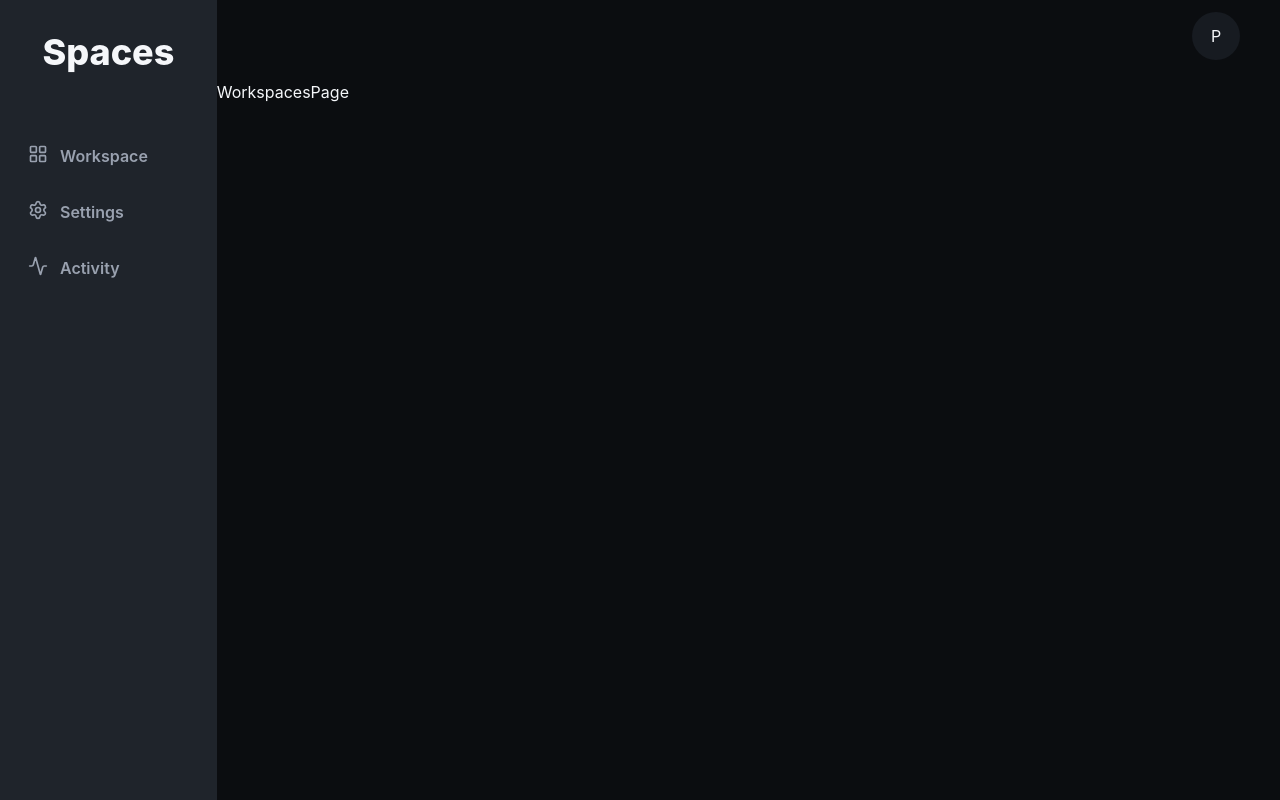
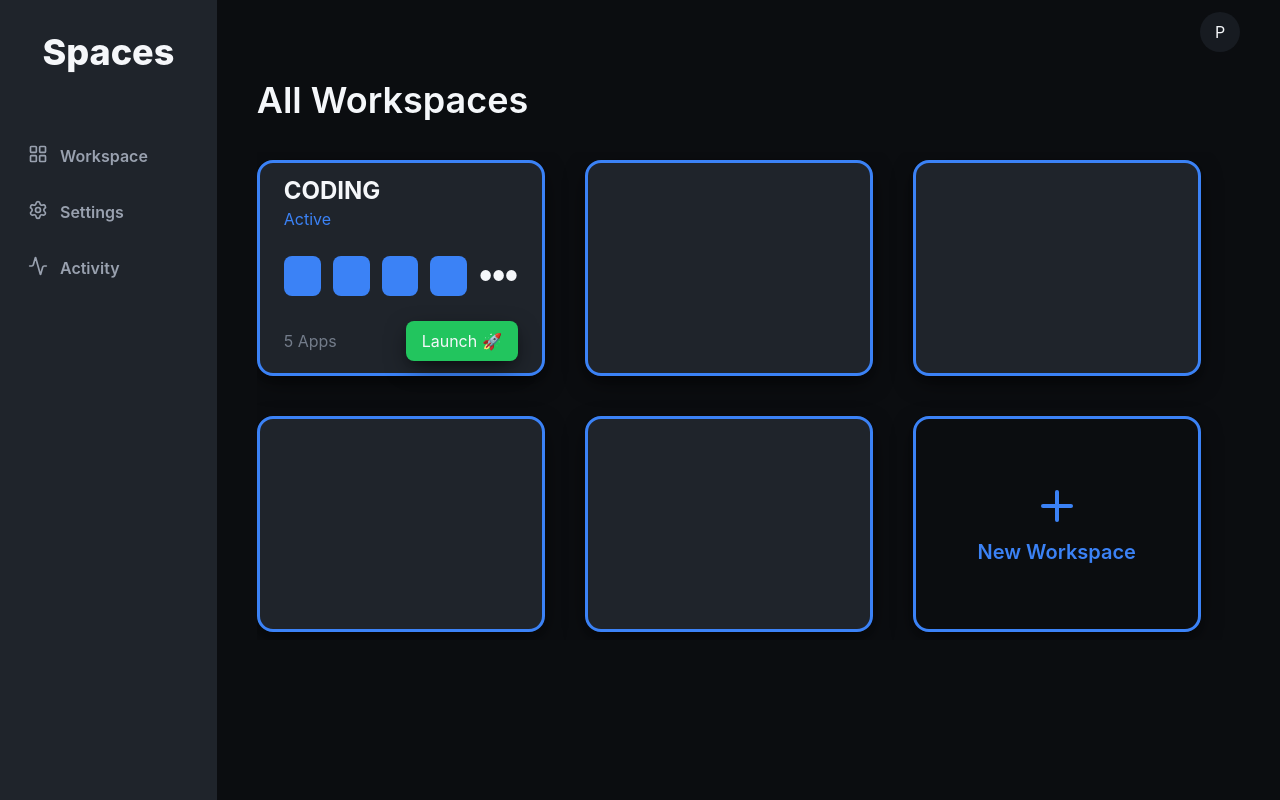
Before and after one commit to HosseinSabzforoush/Spaces, a React (Vite) app in the folder frontend/: page / in a window 1280 px wide. Built offline with nearby package versions, Linux system fonts and the light colour scheme.

Commit message:
Workspaces page 1

```diff
--- a/frontend/src/index.css
+++ b/frontend/src/index.css
@@ -60,3 +60,26 @@
   --color-border-hover: #343c48;
   --color-border-active: #3b82f6;
 }
+
+@layer utilities {
+  .shadow-3d-dark {
+    box-shadow:
+      0 8px 25px -5px rgba(0, 0, 0, 0.7),
+      0 4px 10px -5px rgba(0, 0, 0, 0.3);
+    transition: all 0.2s ease;
+  }
+
+  .shadow-3d-dark:hover {
+    transform: translateY(-2px);
+    box-shadow:
+      0 12px 35px -5px rgba(0, 0, 0, 0.8),
+      0 6px 15px -5px rgba(0, 0, 0, 0.4);
+  }
+
+  .shadow-3d-dark:active {
+    transform: translateY(4px);
+    box-shadow:
+      0 4px 15px -5px rgba(0, 0, 0, 0.5),
+      0 2px 5px -2px rgba(0, 0, 0, 0.2);
+  }
+}
--- a/frontend/src/layouts/MainLayout.tsx
+++ b/frontend/src/layouts/MainLayout.tsx
@@ -4,7 +4,7 @@ import Topbar from '@/layouts/Topbar'
 
 function MainLayout() {
   return (
-    <div className='flex flex-row h-screen'>
+    <div className='flex flex-row h-screen overflow-hidden'>
       {/* Sidebar */}
       <Sidebar />
 
--- a/frontend/src/layouts/Topbar.tsx
+++ b/frontend/src/layouts/Topbar.tsx
@@ -1,7 +1,7 @@
 function Topbar() {
   return (
     <div className='flex flex-row-reverse h-20 px-10 py-3'>
-          <div className='flex items-center justify-center w-12 h-12 rounded-full bg-background-subtle'>
+          <div className='flex items-center justify-center w-10 h-10 rounded-full bg-background-subtle'>
             P
           </div>
         </div>
--- a/frontend/src/pages/WorkspacesPage.tsx
+++ b/frontend/src/pages/WorkspacesPage.tsx
@@ -1,8 +1,50 @@
-import React from 'react'
+import { Plus } from 'lucide-react'
 
 function WorkspacesPage() {
   return (
-    <div>WorkspacesPage</div>
+    <div className='flex flex-col h-full gap-8 px-10'>
+      <h1 className='text-4xl font-semibold'>All Workspaces</h1>
+      {/* cards container */}
+      <div className='flex flex-wrap gap-10 py-2 overflow-y-auto flex-w-full'>
+        {/* Workspace Card */}
+        <div className='flex flex-col py-3 px-6 justify-between w-72 border-[3px] border-accent rounded-2xl h-54 bg-sidebar shadow-3d-dark'>
+          {/* top */}
+          <div className='flex flex-col'>
+            <span className='text-2xl font-bold'>CODING</span>
+            <span className='text-accent'>Active</span>
+          </div>
+          {/* apps */}
+          <div className='flex h-10 gap-3'>
+            <div className='w-10 h-10 rounded-lg bg-accent'></div>
+            <div className='w-10 h-10 rounded-lg bg-accent'></div>
+            <div className='w-10 h-10 rounded-lg bg-accent'></div>
+            <div className='w-10 h-10 rounded-lg bg-accent'></div>
+            <div className='flex items-center justify-center w-10 h-10 rounded-lg'>
+              <span className='flex items-center justify-center w-full h-full text-sm text-center'>●●●</span>
+            </div>
+          </div>
+          {/* down */}
+          <div className='flex items-center justify-between w-full h-10'>
+            <span className='text-text-muted'>5 Apps</span>
+            <button className='flex items-center justify-center h-full px-4 rounded-lg cursor-pointer bg-success shadow-3d-dark'>
+              <span>Launch 🚀</span>
+            </button>
+          </div>
+        </div>
+
+
+        <div className='flex w-72 border-[3px] border-accent rounded-2xl h-54 bg-sidebar shadow-3d-dark'></div>
+        <div className='flex w-72 border-[3px] border-accent rounded-2xl h-54 bg-sidebar shadow-3d-dark'></div>
+        <div className='flex w-72 border-[3px] border-accent rounded-2xl h-54 bg-sidebar shadow-3d-dark'></div>
+        <div className='flex w-72 border-[3px] border-accent rounded-2xl h-54 bg-sidebar shadow-3d-dark'></div>
+
+        {/* new workspace card */}
+        <div className='flex flex-col gap-2 w-72 border-[3px] border-accent rounded-2xl h-54 items-center justify-center text-accent shadow-3d-dark cursor-pointer'>
+          <Plus className='w-12 h-12' />
+          <span className='text-xl font-semibold'>New Workspace</span>
+        </div>
+      </div>
+    </div>
   )
 }
 
```
